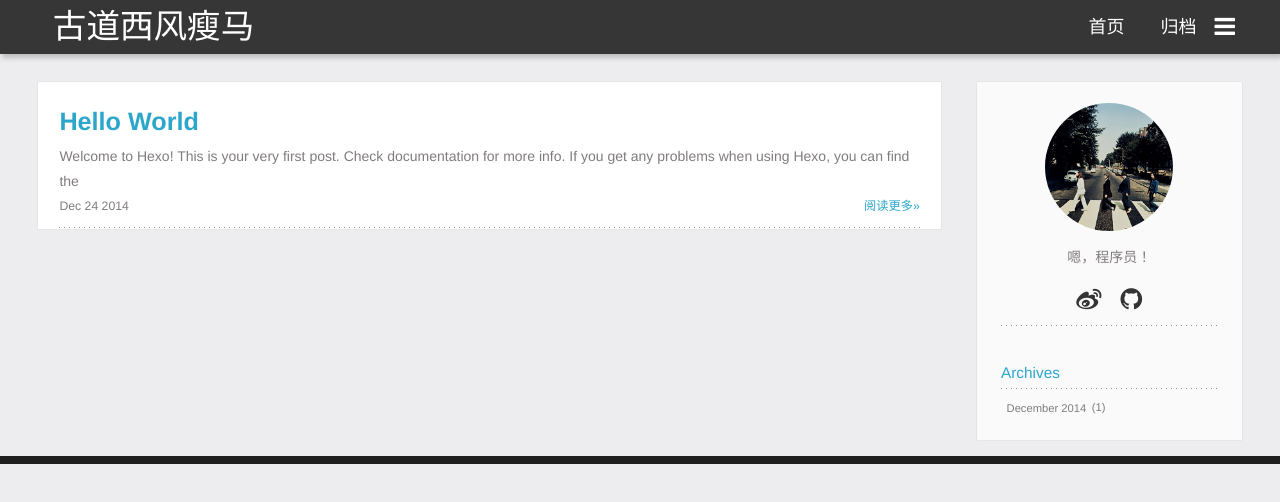
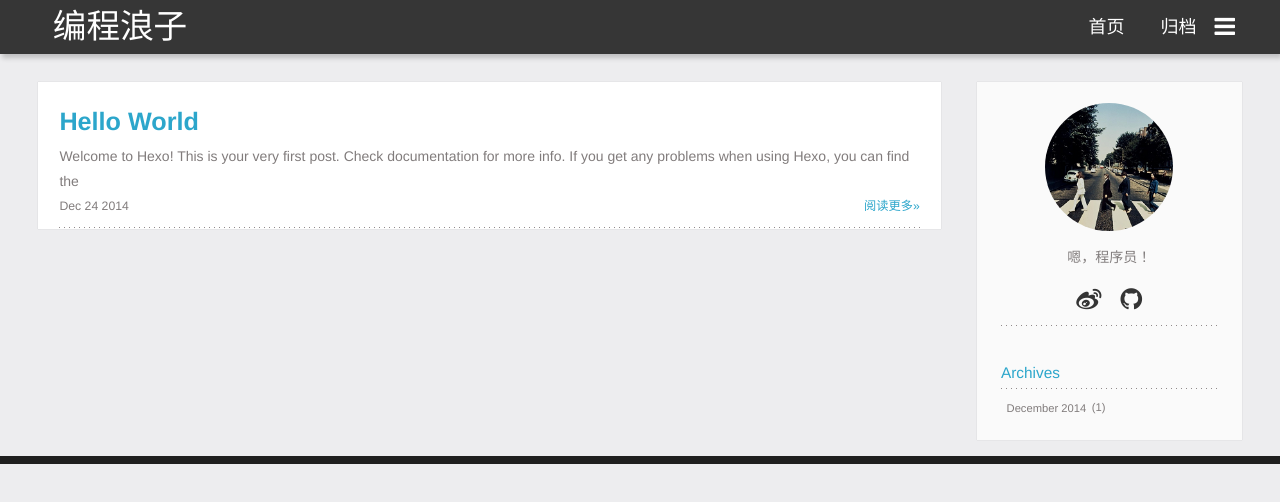
Before and after one commit to ThomasLau2/ThomasLau2.github.io, a plain HTML site: page index.html in a window 1280 px wide. Drawn offline with nearby package versions, Linux system fonts and the light colour scheme; a small style sheet from the web is missing.

Commit message:
Site updated: 2014-12-27 20:56:26

```diff
--- a/index.html
+++ b/index.html
@@ -4,7 +4,7 @@
 <head>
   <meta charset="UTF-8">
 
-    <title>古道西风瘦马</title>
+    <title>编程浪子</title>
     <meta name="viewport" content="width=device-width, initial-scale=1, maximum-scale=3, minimum-scale=1">
 
     <meta name="author" content="ThomasLau">
@@ -36,7 +36,7 @@
       <div>
 
 			<div id="textlogo">
-				<h1 class="site-name"><a href="/" title="古道西风瘦马">古道西风瘦马</a></h1>
+				<h1 class="site-name"><a href="/" title="编程浪子">编程浪子</a></h1>
 				<h2 class="blog-motto"></h2>
 			</div>
 			<div class="navbar"><a class="navbutton navmobile" href="#" title="Menu">
```
Also changed, not shown: 2014/12/24/hello-world/index.html (+3 -3 lines), archives/2014/12/index.html (+2 -2 lines), archives/2014/index.html (+2 -2 lines), archives/index.html (+2 -2 lines).
